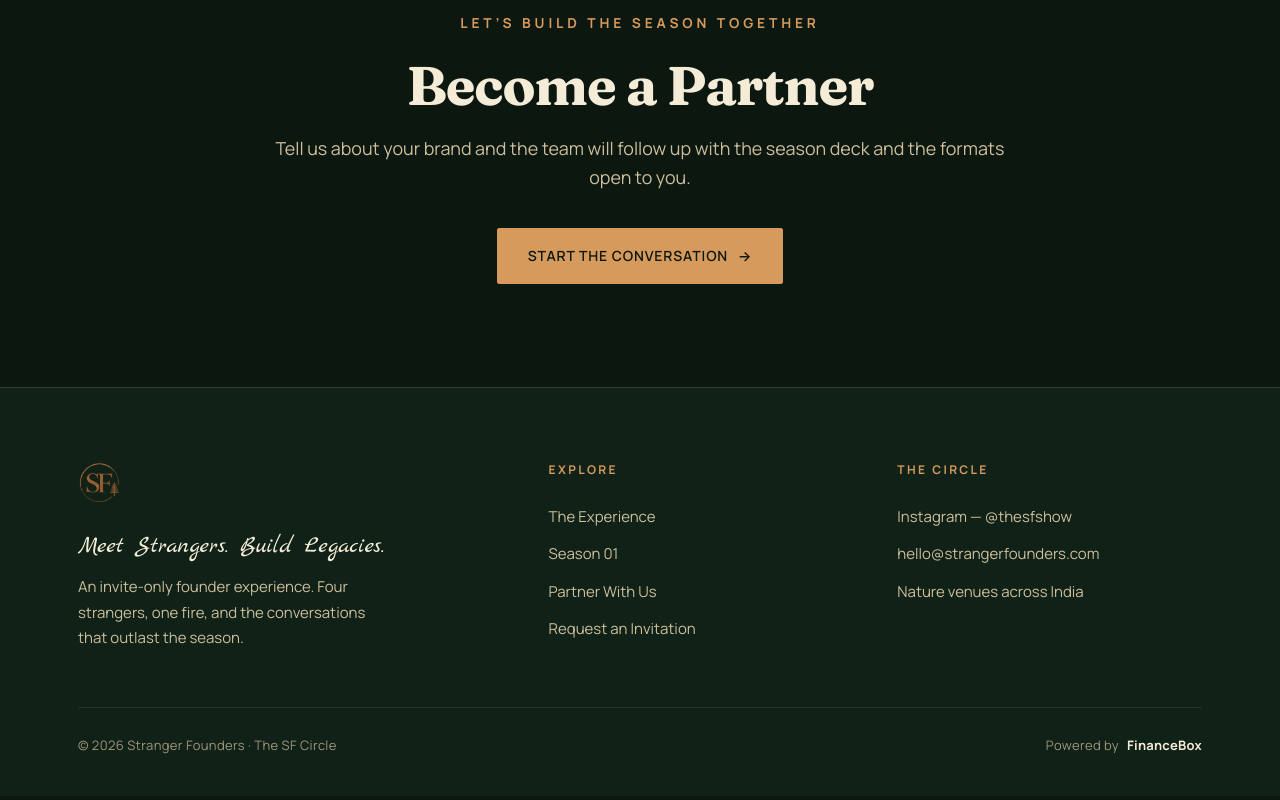
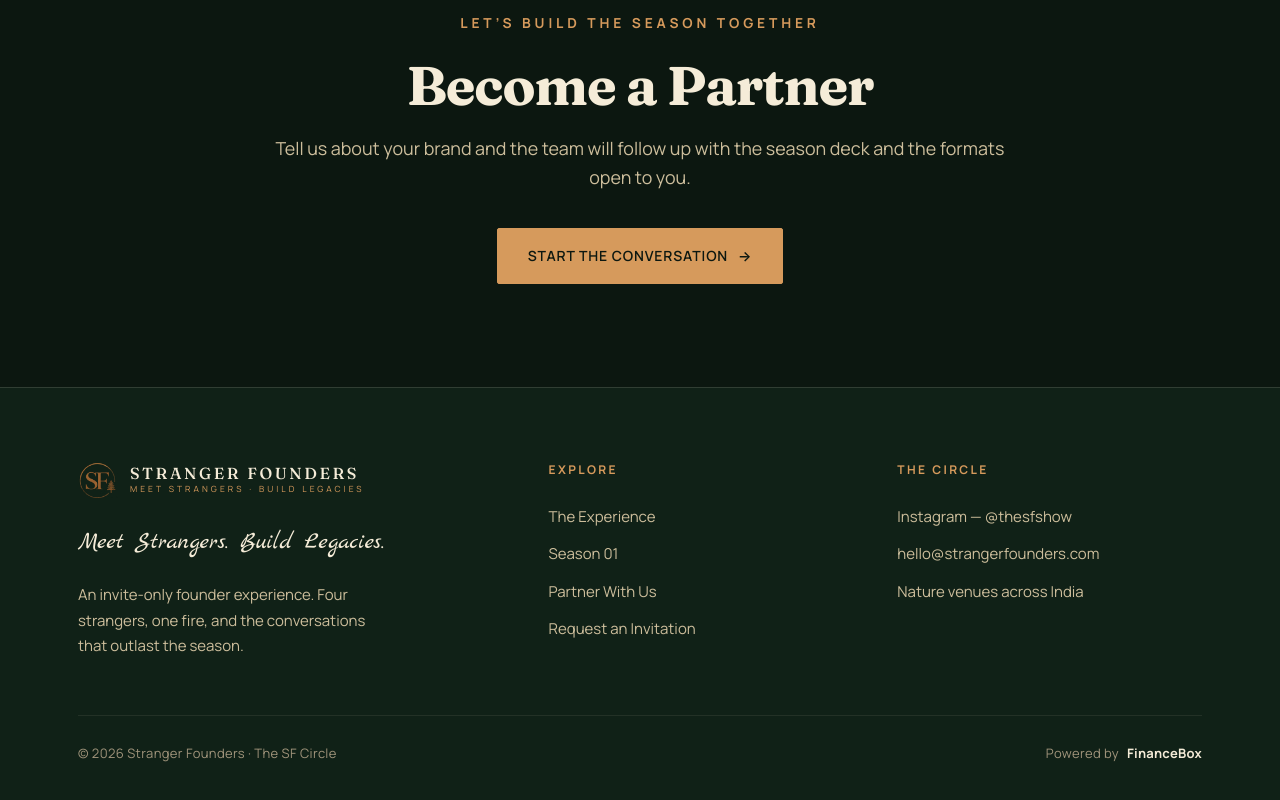
Before and after one commit to Yash-Yelave/stranger-founders, a React (Vite) app: page /partners in a window 1280 px wide. Shown: the part 2893-3693 px from the top of the page. Built offline with nearby package versions, Linux system fonts and the light colour scheme.

Commit message:
feat: implement global design system styles and add Footer component

```diff
--- a/src/components/Footer.jsx
+++ b/src/components/Footer.jsx
@@ -1,15 +1,15 @@
 import { Link } from 'react-router-dom'
-import { LogoMark } from './Logo.jsx'
+import Logo from './Logo.jsx'
 
 export default function Footer() {
   return (
     <footer className="footer">
       <div className="container">
         <div className="footer-top">
-          <div>
-            <LogoMark size={44} />
+          <div className="footer-brand">
+            <Logo />
             <p className="footer-tag">Meet Strangers. Build Legacies.</p>
-            <p className="muted" style={{ maxWidth: '34ch', fontSize: 15 }}>
+            <p className="muted" style={{ maxWidth: '34ch', fontSize: 15, marginTop: 12 }}>
               An invite-only founder experience. Four strangers, one fire, and the
               conversations that outlast the season.
             </p>
--- a/src/index.css
+++ b/src/index.css
@@ -1108,7 +1108,9 @@ h1, h2, h3, h4 { font-family: var(--serif); font-weight: 700; line-height: 1.1;
    ========================================================================= */
 .footer { border-top: 1px solid var(--forest-line); padding: 72px 0 40px; background: var(--forest-925); }
 .footer-top { display: grid; grid-template-columns: 1.4fr 1fr 1fr; gap: 44px; }
-.footer-tag { font-family: var(--script); font-style: normal; font-size: 1.5rem; color: var(--cream); margin: 22px 0 8px; }
+.footer-brand { display: flex; flex-direction: column; align-items: flex-start; }
+.footer-brand .logo { margin-bottom: 6px; }
+.footer-tag { font-family: var(--script); font-style: normal; font-size: 1.5rem; color: var(--cream); margin: 16px 0 8px; }
 .footer-col h5 { font-size: 12px; letter-spacing: 0.2em; text-transform: uppercase; color: var(--copper-light); margin-bottom: 18px; }
 .footer-col a, .footer-col p { display: block; color: var(--cream-dim); font-size: 15px; padding: 6px 0; transition: color 0.3s; }
 .footer-col a:hover { color: var(--cream); }
```
